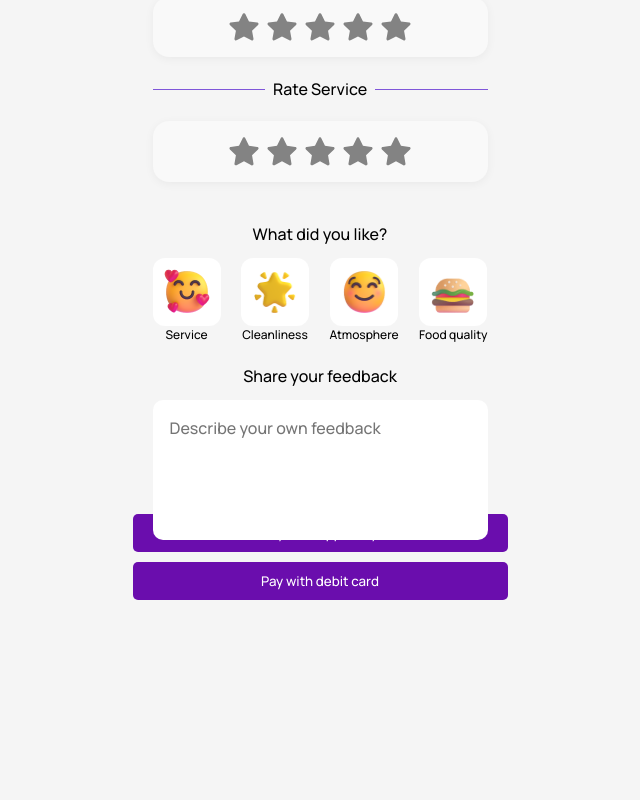
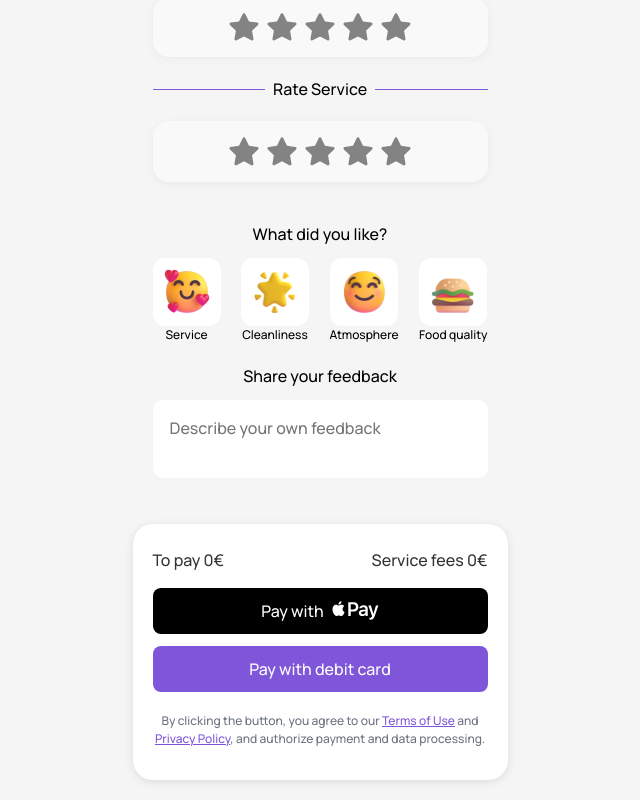
Before and after one commit to 2vasy/timpl-app, a Vue app: page / in a window 1280 px wide. Shown: the part 519-1319 px from the top of the page, without its empty margins (320-960 px from the left). Before the commit the page ends 1129 px from the top, so only its background shows below. Built offline with nearby package versions, Linux system fonts and the light colour scheme.

Commit message:
add: payment_ and_ code_refaktoring

```diff
--- a/src/App.vue
+++ b/src/App.vue
@@ -1,17 +1,17 @@
 <template>
   <div id="app" class="app-container">
     <Header />
-    <TipInput />
+    <TipInput v-model:tipAmount="tipAmount" />
     <Rating title="Rate your experience" />
     <Rating title="Rate Service" />
     <Feedback />
-    <PaymentMethods />
+    <PaymentMethods :amount="tipAmount" :serviceFee="parseFloat(serviceFee)" />
     <SwenPopup v-if="showSwenPopup" @close="showSwenPopup = false" />
   </div>
 </template>
 
 <script setup>
-import { ref } from 'vue';
+import { ref, computed } from 'vue';
 import Header from './components/Header.vue';
 import TipInput from './components/TipInput.vue';
 import Rating from './components/Rating.vue';
@@ -19,16 +19,20 @@ import Feedback from './components/Feedback.vue';
 import PaymentMethods from './components/PaymentMethods.vue';
 import SwenPopup from './components/SwenPopup.vue';
 
+// Сумма чаевых
+const tipAmount = ref(0);
+
+// Рассчет комиссии (например, 1.2%)
+const serviceFee = computed(() => {
+  return (tipAmount.value * 0.012).toFixed(2);
+});
+
 const showSwenPopup = ref(false);
 </script>
 
-<style>
+<style scoped>
 .app-container {
   max-width: 375px;
   margin: 0 auto;
 }
-@media (max-width: 600px) {
-
-}
-
 </style>
--- a/src/components/Feedback.vue
+++ b/src/components/Feedback.vue
@@ -130,7 +130,6 @@ h3.title {
 
 textarea {
   width: 100%;
-  height: 100%;
   padding: 16px;
   border-radius: 10px;
   border: 1px solid transparent;
--- a/src/components/PaymentMethods.vue
+++ b/src/components/PaymentMethods.vue
@@ -1,26 +1,112 @@
 <template>
-    <div class="payment-methods">
-      <button @click="payWith('apple-pay')">Pay with Apple Pay</button>
-      <button @click="payWith('card')">Pay with debit card</button>
+  <div class="payment-section">
+    <div class="payment-summary">
+      <p>To pay {{ amount }}€</p>
+      <p>Service fees {{ serviceFee }}€</p>
+    </div>
+    <div class="payment-buttons">
+      <!-- Кнопка с текстом "Pay with" перед иконкой -->
+      <button class="apple-pay-button" @click="payWith('apple-pay')">
+        <span>Pay with</span>
+        <img src="@/assets/pay.svg" alt="Apple Pay" class="pay-icon" />
+      </button>
+      <button class="debit-card-button" @click="payWith('card')">
+        Pay with debit card
+      </button>
+    </div>
+    <p class="terms">
+      By clicking the button, you agree to our
+      <a href="#" class="terms-link">Terms of Use</a> and <a href="#" class="terms-link">Privacy Policy</a>, and authorize payment and data processing.
+    </p>
   </div>
 </template>
 
 <script setup>
+import { defineProps } from 'vue';
+
+const props = defineProps({
+  amount: {
+    type: Number,
+    required: true,
+  },
+  serviceFee: {
+    type: Number,
+    required: true,
+  },
+});
+
 const payWith = (method) => {
-    alert(`Payment method selected: ${method}`);
+  alert(`Payment method selected: ${method}. Total to pay: ${(props.amount + Number(props.serviceFee)).toFixed(2)}€`);
 };
 </script>
 
 <style scoped>
-  .payment-methods button {
-    display: block;
+.payment-section {
   width: 100%;
-    margin: 10px 0;
-    padding: 10px;
-    background-color: #6a0dad;
-    color: white;
+  max-width: 375px;
+  margin: 20px auto;
+  padding: 24px 20px 32px 20px;
+  background-color: #fff;
+  border-radius: 20px;
+  box-shadow: 0 2px 10px rgba(0, 0, 0, 0.1);
+}
+
+.payment-summary {
+  display: flex;
+  justify-content: space-between;
+  margin-bottom: 16px;
+  font-family: 'Manrope', sans-serif;
+}
+
+.payment-buttons {
+  display: flex;
+  flex-direction: column;
+  gap: 12px;
+}
+
+button {
+  width: 100%;
+  padding: 12px;
+  font-size: 16px;
+  font-family: 'Manrope', sans-serif;
   border: none;
-    border-radius: 5px;
+  border-radius: 8px;
   cursor: pointer;
 }
+
+.apple-pay-button {
+  background-color: #000;
+  color: white;
+  display: flex;
+  align-items: center;
+  justify-content: center;
+  gap: 8px; /* Отступ между текстом и иконкой */
+}
+
+.apple-pay-button span {
+  font-size: 16px;
+  font-weight: 500;
+}
+
+.apple-pay-button .pay-icon {
+  width: 47px;
+  height: 19px;
+}
+
+.debit-card-button {
+  background-color: #7f56d9;
+  color: white;
+}
+
+.terms {
+  font-size: 12px;
+  color: #6b7280;
+  text-align: center;
+  margin-top: 20px;
+}
+
+.terms-link {
+  color: #7f56d9;
+  text-decoration: underline;
+}
 </style>
--- a/src/components/TipInput.vue
+++ b/src/components/TipInput.vue
@@ -11,7 +11,7 @@
           <input
             id="tip-amount"
             type="number"
-            v-model="tipAmount"
+            v-model="internalTipAmount"
             placeholder="0"
             min="0"
             class="tip-input-field"
@@ -28,7 +28,7 @@
           @click="setTipAmount(amount)"
           class="quick-tip-button"
         >
-          {{ amount }}
+          {{ amount }}€
         </button>
       </div>
     </div>
@@ -36,15 +36,28 @@
 </template>
 
 <script setup>
-import { ref } from 'vue';
+import { ref, watch, defineProps, defineEmits } from 'vue';
 import WaiterSlider from './WaiterSlider.vue';
 
-const tipAmount = ref(0);
+// Получаем чаевые через пропс
+const props = defineProps({
+  tipAmount: Number,
+});
+
+// Двусторонняя привязка чаевых
+const emit = defineEmits(['update:tipAmount']);
+const internalTipAmount = ref(props.tipAmount || 0);
+
 const selectedWaiter = ref('Madison');
 const quickTipAmounts = [2, 5, 100];
 
+// Следим за изменением внутренней суммы чаевых и отправляем изменение в родительский компонент
+watch(internalTipAmount, (newValue) => {
+  emit('update:tipAmount', newValue);
+});
+
 const setTipAmount = (amount) => {
-  tipAmount.value = amount;
+  internalTipAmount.value = amount;
 };
 </script>
 
```
Also changed, not shown: src/assets/pay.svg (added). Lines whose indentation alone changed are shown as unchanged.
